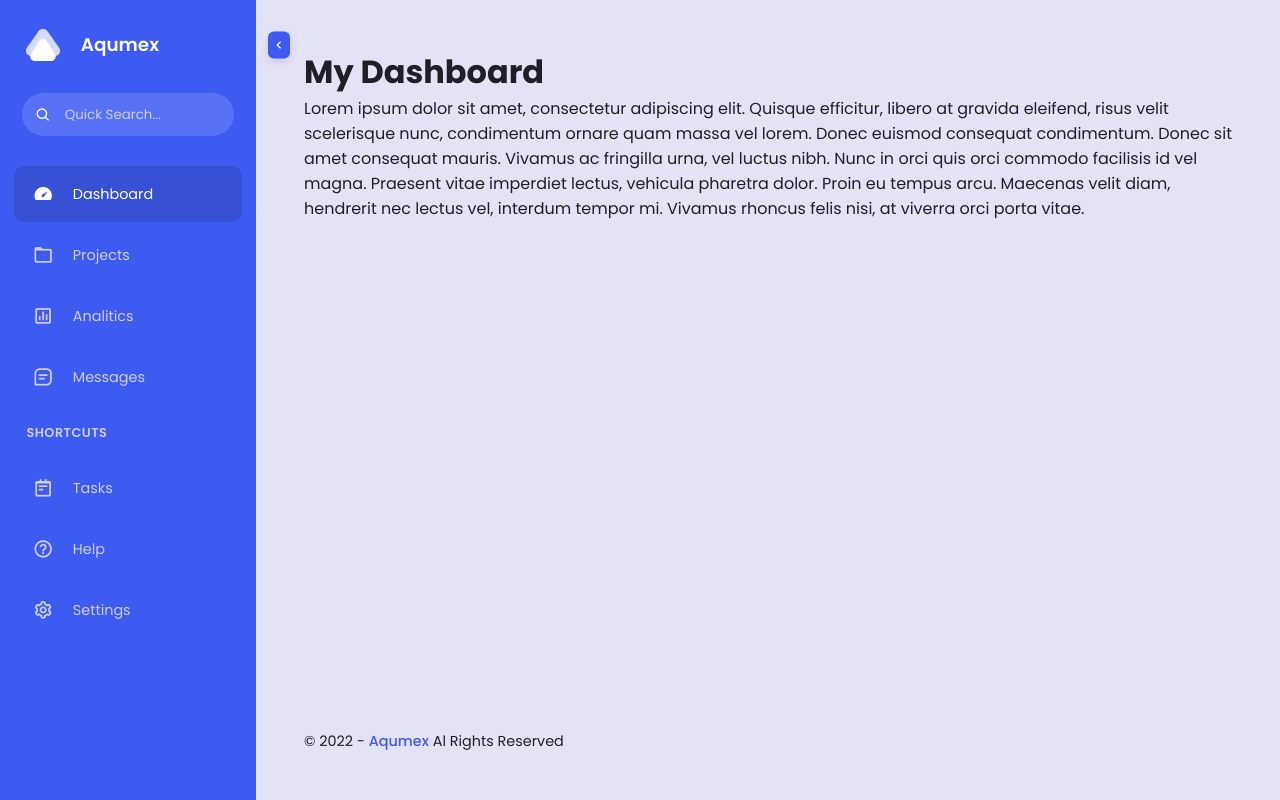
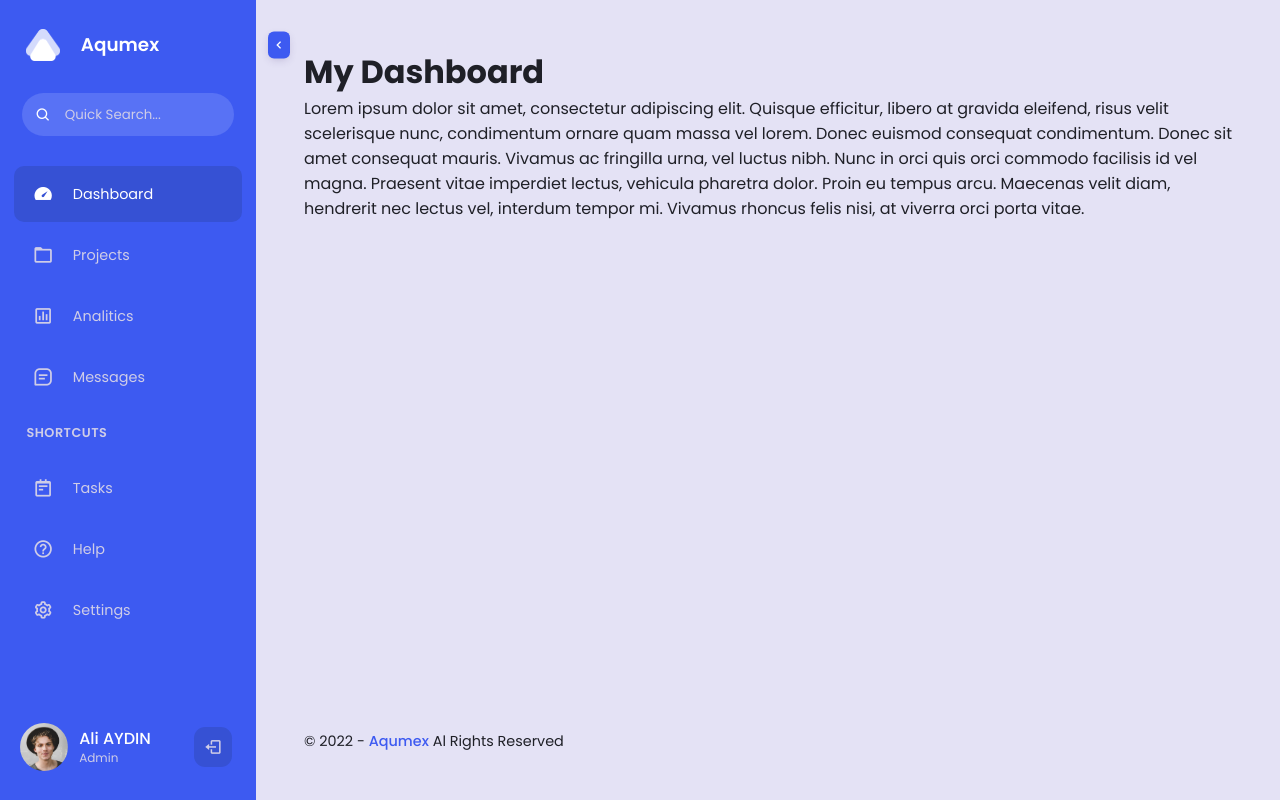
Before and after one commit to mammimia/responsive-sidebar-menu, a React (Create React App) app: page / in a window 1280 px wide. Built offline with nearby package versions, Linux system fonts and the light colour scheme.

Commit message:
sidebar footer created

```diff
--- a/src/App.js
+++ b/src/App.js
@@ -1,6 +1,7 @@
 import Content from "./Content";
 import Sidebar from "./sidebar/Sidebar";
 import Logo from "./assets/logo.png";
+import ProfileImage from "./assets/face-1.png";
 
 const menuItems = [
   { icon: <i class="bx bx-tachometer" />, solidIcon: <i class="bx bxs-tachometer" />, title: "Dashboard" },
@@ -19,10 +20,18 @@ const shortcutItems = [
   { icon: <i class="bx bx-cog" />, solidIcon: <i class="bx bxs-cog" />, title: "Settings" },
 ];
 
+const loggedInUser = { image: ProfileImage, name: "Ali AYDIN", role: "Admin" };
+
 function App() {
   return (
     <>
-      <Sidebar logo={Logo} title={"Aqumex"} menuItems={menuItems} shortcutItems={shortcutItems} />
+      <Sidebar
+        logo={Logo}
+        title={"Aqumex"}
+        menuItems={menuItems}
+        shortcutItems={shortcutItems}
+        loggedInUser={loggedInUser}
+      />
       <Content />
     </>
   );
--- a/src/sidebar/Sidebar.css
+++ b/src/sidebar/Sidebar.css
@@ -8,6 +8,8 @@ nav {
   padding: 1.8rem 0.85rem;
   color: var(--white);
   transition: width 0.5s ease-in-out;
+  display: flex;
+  flex-direction: column;
 }
 
 nav::before {
@@ -188,3 +190,94 @@ nav.shrinked h4 {
   margin: 1rem 0;
   transition: opacity 0.3s 0.2s, margin 0.5s 0s;
 }
+
+.sidebar-footer {
+  margin-top: auto;
+}
+
+.sidebar-footer .account {
+  display: flex;
+  align-items: center;
+  justify-content: center;
+  font-size: 1.3rem;
+  color: var(--text-color);
+  height: 3.5rem;
+  width: 3.7rem;
+  transition: opacity 0.3s 0s, color 0.3s 0s;
+  text-decoration: none;
+  opacity: 0;
+  pointer-events: none;
+}
+
+.sidebar-footer .account:hover {
+  color: #fff;
+}
+
+.sidebar-footer .user {
+  display: flex;
+  align-items: center;
+}
+
+.sidebar-footer .user-profile {
+  display: flex;
+  align-items: center;
+  flex: 1;
+  max-width: 100%;
+  transition: opacity 0.3s 0s, max-width 0.7s 0s ease-in-out;
+  overflow: hidden;
+}
+
+.sidebar-footer .user img {
+  width: 3rem;
+  border-radius: 50%;
+  margin: 0 0.4rem;
+}
+
+.sidebar-footer .user-info {
+  padding-left: 0.3rem;
+  white-space: nowrap;
+}
+
+.sidebar-footer .user-info h3 {
+  font-weight: 500;
+  font-size: 1rem;
+  line-height: 1;
+}
+
+.sidebar-footer .user-info h5 {
+  font-weight: 400;
+  font-size: 0.75rem;
+  color: var(--text-color);
+  margin-top: 0.3rem;
+  line-height: 1;
+}
+
+.sidebar-footer .user .logout {
+  display: flex;
+  height: 2.5rem;
+  min-width: 2.4rem;
+  background-color: var(--main-color-dark);
+  text-decoration: none;
+  color: var(--text-color);
+  align-items: center;
+  justify-content: center;
+  font-size: 1.15rem;
+  border-radius: 0.7rem;
+  transition: color 0.3s;
+  margin: 0 0.65rem;
+}
+
+.sidebar-footer .user .logout:hover {
+  color: var(--white);
+}
+
+nav.shrinked .account {
+  opacity: 1;
+  pointer-events: all;
+  transition: opacity 0.3s 0.3s, color 0.3s 0s;
+}
+
+nav.shrinked .user-profile {
+  max-width: 0;
+  transition: opacity 0.3s 0s, max-width 0.7s 0s ease-in-out;
+}
--- a/src/sidebar/Sidebar.js
+++ b/src/sidebar/Sidebar.js
@@ -1,10 +1,11 @@
 import { useState } from "react";
 import "./Sidebar.css";
 import SidebarTop from "./SidebarTop";
-import Search from "./Search";
+import Search from "./SidebarSearch";
 import Links from "./Links";
+import SidebarFooter from "./SidebarFooter";
 
-const Sidebar = ({ logo, title, menuItems, shortcutItems }) => {
+const Sidebar = ({ logo, title, menuItems, shortcutItems, loggedInUser }) => {
   const [isShrinked, setIsShrinked] = useState(false);
   const [activeItem, setActiveItem] = useState(menuItems[0]);
 
@@ -18,6 +19,7 @@ const Sidebar = ({ logo, title, menuItems, shortcutItems }) => {
       <Links menuItems={menuItems} {...commonLinkProps} />
       <h4 className="hide-on-shrink">Shortcuts</h4>
       <Links menuItems={shortcutItems} {...commonLinkProps} />
+      <SidebarFooter loggedInUser={loggedInUser} />
     </nav>
   );
 };
--- /dev/null
+++ b/src/sidebar/SidebarFooter.js
@@ -0,0 +1,26 @@
+import React from "react";
+
+const SidebarFooter = ({ loggedInUser }) => {
+  const { image, name, role } = loggedInUser;
+  return (
+    <div className="sidebar-footer">
+      <a href="#" className="account">
+        <i className="bx bx-user" />
+      </a>
+      <div className="user">
+        <div className="user-profile hide-on-shrink">
+          <img src={image} alt="" />
+          <div className="user-info">
+            <h3>{name}</h3>
+            <h5>{role}</h5>
+          </div>
+        </div>
+        <a href="#" className="logout">
+          <i className="bx bx-log-out" />
+        </a>
+      </div>
+    </div>
+  );
+};
+
+export default SidebarFooter;
```
Also changed, not shown: src/sidebar/SidebarSearch.js (renamed from src/sidebar/Search.js).
